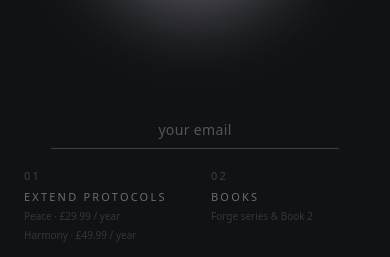
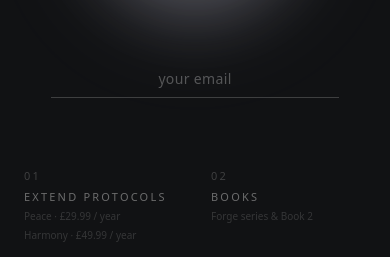
Before and after one commit to uppiliventures/stop-the-world, a Next.js app: page / in a window 390 px wide. Shown: the part 513-770 px from the top of the page. Built offline with nearby package versions, Linux system fonts and the light colour scheme; no server answers.

Commit message:
mobile: lift sign-in input clear of footer overlap

```diff
--- a/components/layout/Gate.tsx
+++ b/components/layout/Gate.tsx
@@ -328,7 +328,7 @@ export default function Gate({ onEnter, onBegin }: { onEnter: () => void; onBegi
         </p>
       </div>
 
-      <div className="absolute top-[74%] left-0 right-0 flex flex-col items-center gap-3 px-6">
+      <div className="absolute top-[68%] sm:top-[74%] left-0 right-0 flex flex-col items-center gap-3 px-6 pb-28 sm:pb-0">
         <input
           type="email"
           inputMode="email"
```
